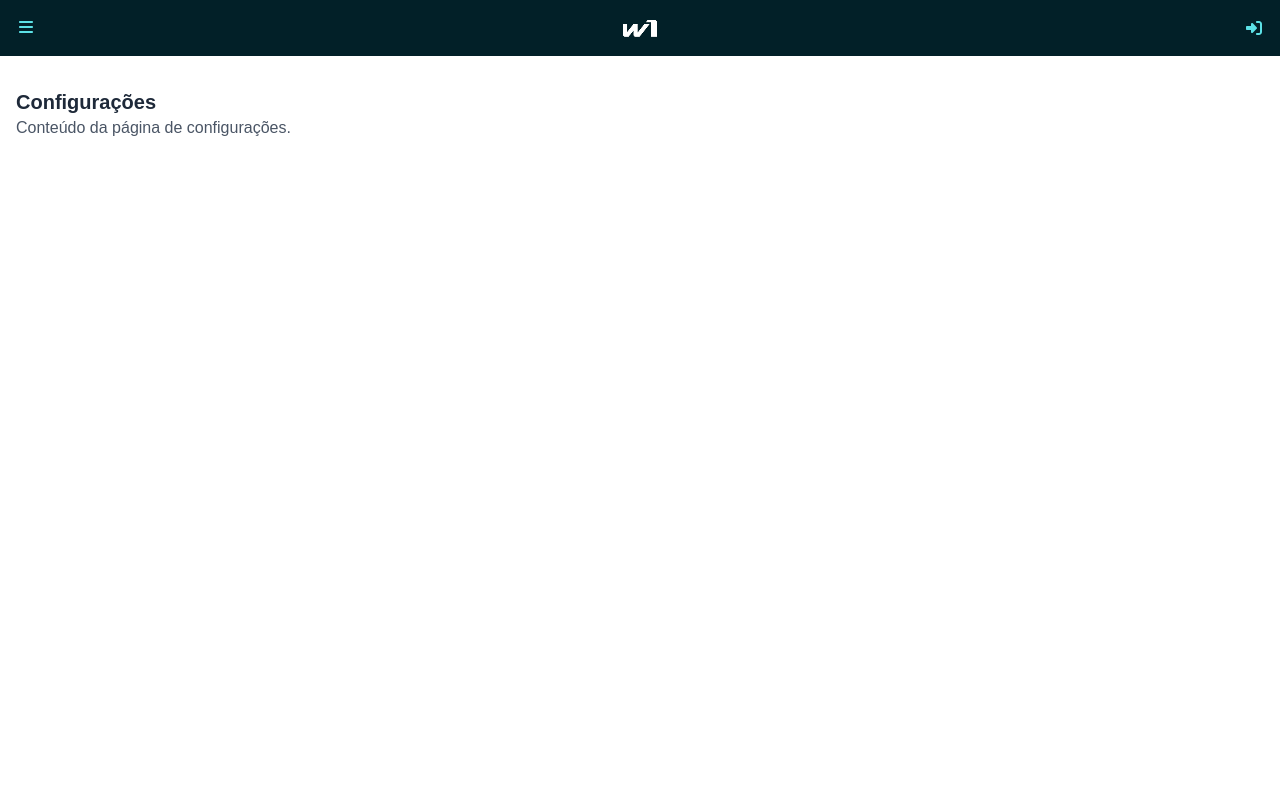
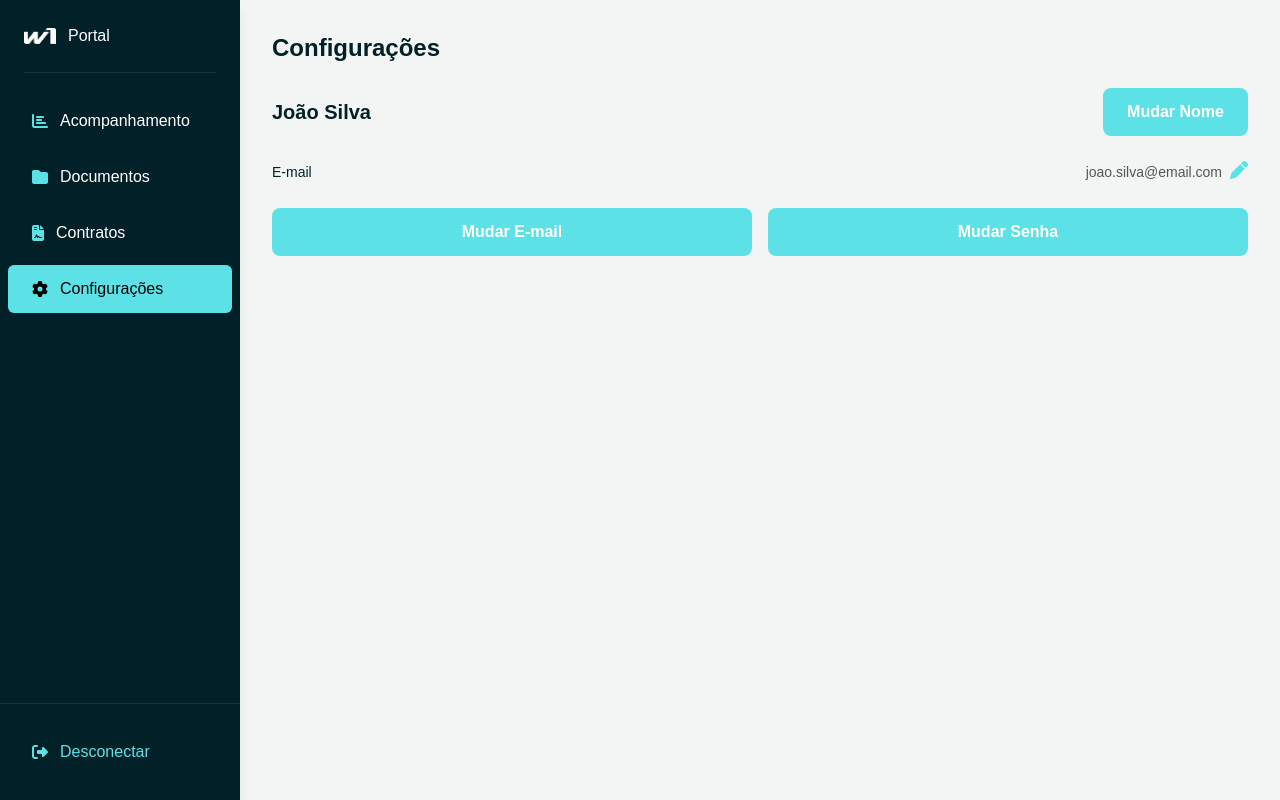
Before and after one commit to GabrielMartinsAlves/hackaton-w1-consulting, a Next.js app in the folder src/frontend/: page /configuracoes in a window 1280 px wide. Built offline with nearby package versions, Linux system fonts and the light colour scheme.

Commit message:
feat: adiciona tela de configuracoes

```diff
--- a/src/frontend/src/app/configuracoes/page.tsx
+++ b/src/frontend/src/app/configuracoes/page.tsx
@@ -1,12 +1,195 @@
-import HeaderMobile from '@/components/HeaderMobile';
+'use client';
+
+import { useState, useEffect } from 'react';
+import Sidebar from '@/components/Sidebar';
+import { FontAwesomeIcon } from '@fortawesome/react-fontawesome';
+import { faPen } from '@fortawesome/free-solid-svg-icons';
 
 export default function ConfiguracoesPage() {
+  const [isMobileOrTablet, setIsMobileOrTablet] = useState(false);
+  const [sidebarExpanded, setSidebarExpanded] = useState(false);
+
+  const [showNameModal, setShowNameModal] = useState(false);
+  const [showEmailModal, setShowEmailModal] = useState(false);
+  const [showPasswordModal, setShowPasswordModal] = useState(false);
+
+  const [nome, setNome] = useState('João Silva');
+  const [email, setEmail] = useState('joao.silva@email.com');
+  const [senha, setSenha] = useState('********');
+
+  const [newName, setNewName] = useState('');
+  const [newEmail, setNewEmail] = useState('');
+  const [newPassword, setNewPassword] = useState('');
+  const [currentPassword, setCurrentPassword] = useState('');
+  const [passwordError, setPasswordError] = useState('');
+
+  useEffect(() => {
+    function handleResize() {
+      setIsMobileOrTablet(window.innerWidth <= 1024);
+    }
+    handleResize();
+    window.addEventListener('resize', handleResize);
+    return () => window.removeEventListener('resize', handleResize);
+  }, []);
+
+  const handleSave = () => {
+    alert('Configurações salvas!');
+  };
+
+  const handlePasswordChange = () => {
+    if (currentPassword === senha) {
+      setSenha(newPassword);
+      setShowPasswordModal(false);
+      setPasswordError('');
+    } else {
+      setPasswordError('A senha atual está incorreta');
+    }
+  };
+
   return (
-    <div className="min-h-screen bg-white">
-      <HeaderMobile />
-      <main className="p-4 mt-4">
-        <h1 className="text-xl font-bold text-gray-800">Configurações</h1>
-        <p className="text-gray-600">Conteúdo da página de configurações.</p>
+    <div className={`min-h-screen bg-[#F3F5F4] flex ${isMobileOrTablet ? 'flex-col' : 'flex-row'}`}>
+      <Sidebar onExpandChange={setSidebarExpanded} />
+
+      <main
+        className={`p-6 flex-1 transition-margin duration-300 ${
+          isMobileOrTablet
+            ? ''
+            : sidebarExpanded
+            ? 'ml-60 p-8'
+            : 'ml-20 p-6'
+        }`}
+      >
+        <div className="flex items-center justify-between mb-6">
+          <h1 className="text-2xl font-bold text-[#022028]">Configurações</h1>
+        </div>
+
+        <div className="space-y-6 mb-8">
+          {/* Nome */}
+          <div className="flex justify-between items-center">
+            <p className="text-xl text-[#022028] font-semibold">{nome}</p>
+            <button onClick={() => setShowNameModal(true)} className="bg-[#5CE1E6] text-white px-6 py-3 rounded-lg font-semibold hover:bg-[#3ec0d3]">
+              Mudar Nome
+            </button>
+          </div>
+
+          <div className="flex justify-between items-center">
+            <p className="text-sm text-[#022028]">E-mail</p>
+            <div className="flex items-center">
+              <p className="text-sm text-[#555555] mr-2">{email}</p>
+              <button onClick={() => setShowEmailModal(true)} className="text-[#5CE1E6] hover:text-[#022028]">
+                <FontAwesomeIcon icon={faPen} className="text-lg" />
+              </button>
+            </div>
+          </div>
+
+          <div className={`space-y-4 ${isMobileOrTablet ? '' : 'flex space-x-4'}`}>
+            <button
+              onClick={() => setShowEmailModal(true)}
+              className="w-full h-12 bg-[#5CE1E6] text-white px-6 py-3 rounded-lg font-semibold hover:bg-[#3ec0d3]"
+            >
+              Mudar E-mail
+            </button>
+
+            <button
+              onClick={() => setShowPasswordModal(true)}
+              className="w-full h-12 bg-[#5CE1E6] text-white px-6 py-3 rounded-lg font-semibold hover:bg-[#3ec0d3]"
+            >
+              Mudar Senha
+            </button>
+          </div>
+        </div>
+
+        {showNameModal && (
+          <div className="fixed inset-0 flex items-center justify-center bg-black bg-opacity-50 z-50">
+            <div className="bg-white p-6 rounded-lg w-96 shadow-lg">
+              <h2 className="text-lg font-semibold mb-4">Alterar Nome</h2>
+              <input
+                type="text"
+                className="w-full p-3 border border-[#DDDDDD] rounded-md mb-4"
+                value={newName}
+                onChange={(e) => setNewName(e.target.value)}
+                placeholder="Digite o novo nome"
+              />
+              <div className="mt-4 flex justify-end">
+                <button
+                  onClick={() => {
+                    setNome(newName);
+                    setShowNameModal(false);
+                  }}
+                  className="bg-[#022028] text-white px-4 py-2 rounded-lg mr-2"
+                >
+                  Salvar
+                </button>
+                <button onClick={() => setShowNameModal(false)} className="text-[#555555] px-4 py-2 rounded-lg">
+                  Cancelar
+                </button>
+              </div>
+            </div>
+          </div>
+        )}
+
+        {showEmailModal && (
+          <div className="fixed inset-0 flex items-center justify-center bg-black bg-opacity-50 z-50">
+            <div className="bg-white p-6 rounded-lg w-96 shadow-lg">
+              <h2 className="text-lg font-semibold mb-4">Alterar E-mail</h2>
+              <input
+                type="email"
+                className="w-full p-3 border border-[#DDDDDD] rounded-md mb-4"
+                value={newEmail}
+                onChange={(e) => setNewEmail(e.target.value)}
+                placeholder="Digite o novo e-mail"
+              />
+              <div className="mt-4 flex justify-end">
+                <button
+                  onClick={() => {
+                    setEmail(newEmail);
+                    setShowEmailModal(false);
+                  }}
+                  className="bg-[#022028] text-white px-4 py-2 rounded-lg mr-2"
+                >
+                  Salvar
+                </button>
+                <button onClick={() => setShowEmailModal(false)} className="text-[#555555] px-4 py-2 rounded-lg">
+                  Cancelar
+                </button>
+              </div>
+            </div>
+          </div>
+        )}
+
+        {showPasswordModal && (
+          <div className="fixed inset-0 flex items-center justify-center bg-black bg-opacity-50 z-50">
+            <div className="bg-white p-6 rounded-lg w-96 shadow-lg">
+              <h2 className="text-lg font-semibold mb-4">Alterar Senha</h2>
+              <input
+                type="password"
+                className="w-full p-3 border border-[#DDDDDD] rounded-md mb-4"
+                value={currentPassword}
+                onChange={(e) => setCurrentPassword(e.target.value)}
+                placeholder="Digite sua senha atual"
+              />
+              <input
+                type="password"
+                className="w-full p-3 border border-[#DDDDDD] rounded-md mb-4"
+                value={newPassword}
+                onChange={(e) => setNewPassword(e.target.value)}
+                placeholder="Digite a nova senha"
+              />
+              {passwordError && <p className="text-red-500 text-sm">{passwordError}</p>}
+              <div className="mt-4 flex justify-end">
+                <button
+                  onClick={handlePasswordChange}
+                  className="bg-[#022028] text-white px-4 py-2 rounded-lg mr-2"
+                >
+                  Salvar
+                </button>
+                <button onClick={() => setShowPasswordModal(false)} className="text-[#555555] px-4 py-2 rounded-lg">
+                  Cancelar
+                </button>
+              </div>
+            </div>
+          </div>
+        )}
       </main>
     </div>
   );
```
